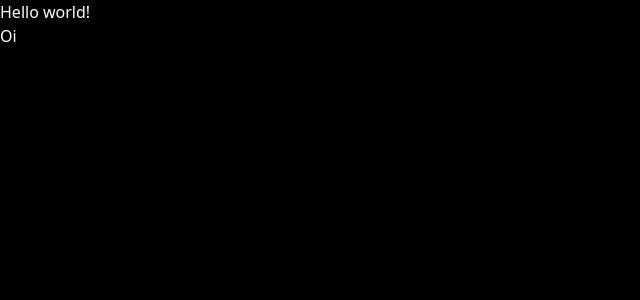
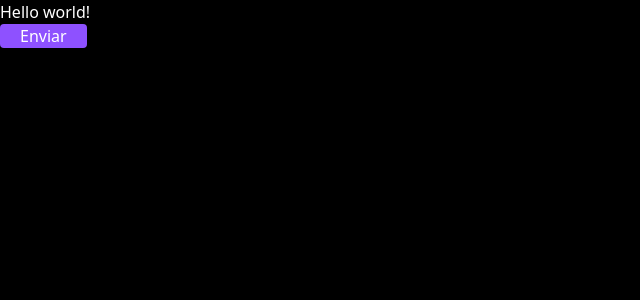
Before and after one commit to IsabellaaRamos/web, a Next.js app: page / in a window 1280 px wide. Shown: the top 300 px of the page, without its empty margins (0-640 px from the left). Built offline with nearby package versions, Linux system fonts and the light colour scheme.

Commit message:
adiciona dependência lucide-react e atualiza estilos do botão

```diff
--- a/package.json
+++ b/package.json
@@ -10,6 +10,7 @@
   },
   "dependencies": {
     "@tailwindcss/postcss": "^4.0.7",
+    "lucide-react": "^0.475.0",
     "next": "15.1.7",
     "postcss": "^8.5.2",
     "react": "^19.0.0",
--- a/src/app/globals.css
+++ b/src/app/globals.css
@@ -20,4 +20,6 @@
     --font-heading: var(--font-oxanium);
     --font-sans: var(--font-montserrat);
 
+    --radius-xl: 0.625rem;
+
 }
--- a/src/app/layout.tsx
+++ b/src/app/layout.tsx
@@ -1,8 +1,11 @@
 import './globals.css';
 import type { Metadata } from "next";
+import { Montserrat, Oxanium } from 'next/font/google'
 
 export const metadata: Metadata = {
-  title: "Create Next App",
+
+  title: "DevsTage",
+
   description: "Generated by create next app",
 };
 
--- a/src/components/button.tsx
+++ b/src/components/button.tsx
@@ -1,3 +1,11 @@
-export function Button() {
-    return <button>Oi</button>
+interface ButtonProps {
+
+    text?: string
 }
+
+
+
+export function Button(props: ButtonProps)  {
+
+    return <button className="bg-violet-500 px-5 -py2 rounded-sm">{props.text || 'Enviar'}</button>
+}
```
Also changed, not shown: 1 other file (tests, documents, lock files or other folders).
